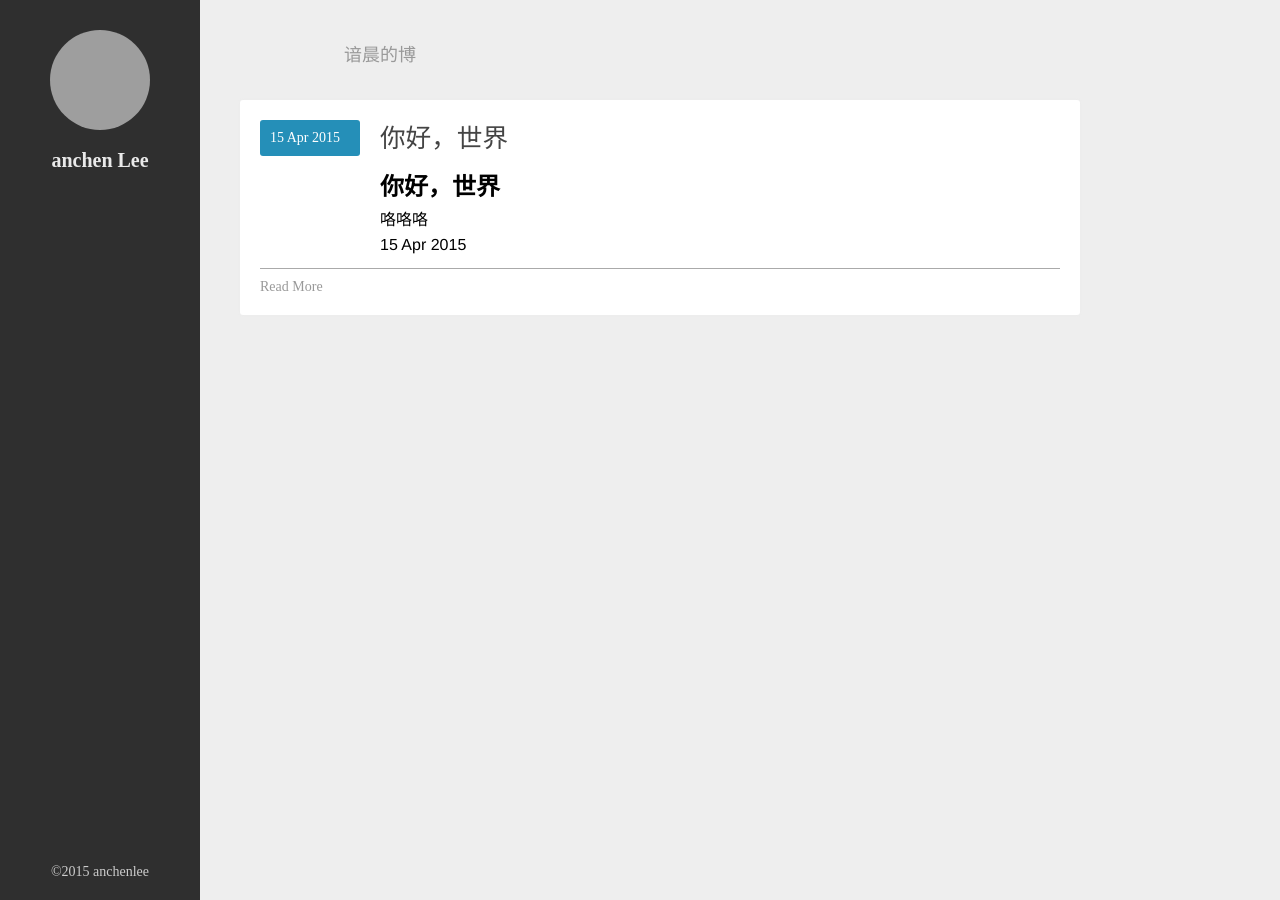
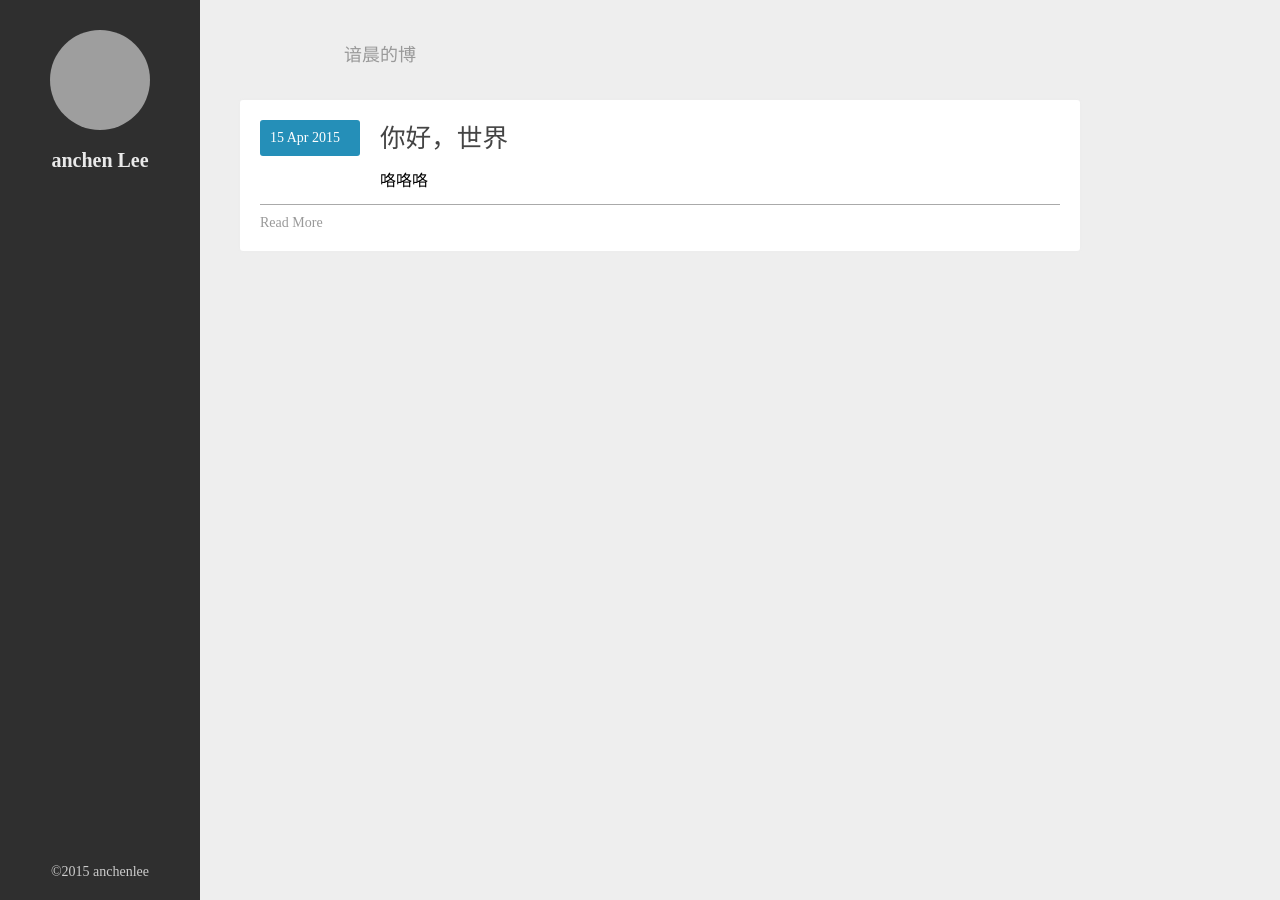
Before and after one commit to anchenlee/blog, a Jekyll site: the page built from index.html, in a window 1280 px wide. Built offline with Jekyll 4.4.1, drawn with Linux system fonts in a browser that asks for light colours; Markdown is read by kramdown in place of the engine named in the settings; grey boxes are pictures that could not be loaded.

Commit message:
post content

```diff
--- a/_posts/2015-04-15-hello-world.html
+++ b/_posts/2015-04-15-hello-world.html
@@ -2,6 +2,4 @@
 layout: default
 title: 你好，世界
 ---
-<h2>{{ page.title }}</h2>
 <p>咯咯咯</p>
-<p>{{ page.date | date_to_string }}</p>
--- a/index.html
+++ b/index.html
@@ -24,7 +24,9 @@ title: 谙晨的博客 - Home
 				<li class="lf-blog-li p-re clearfix">
 					<div class="time-tag p-re lf-item-left">{{ post.date | date_to_string }} </div>
 					<div class="lf-item-right">
-						<a href="{{ site.baseurl }}{{ post.url }}"></a><h5>{{ post.title }}</h5>
+						<a href="{{ site.baseurl }}{{ post.url }}">
+							<h5>{{ post.title }}</h5>
+						</a>
 						<div class="blog-con">{{post.content}}</div>
 					</div>
 
```
